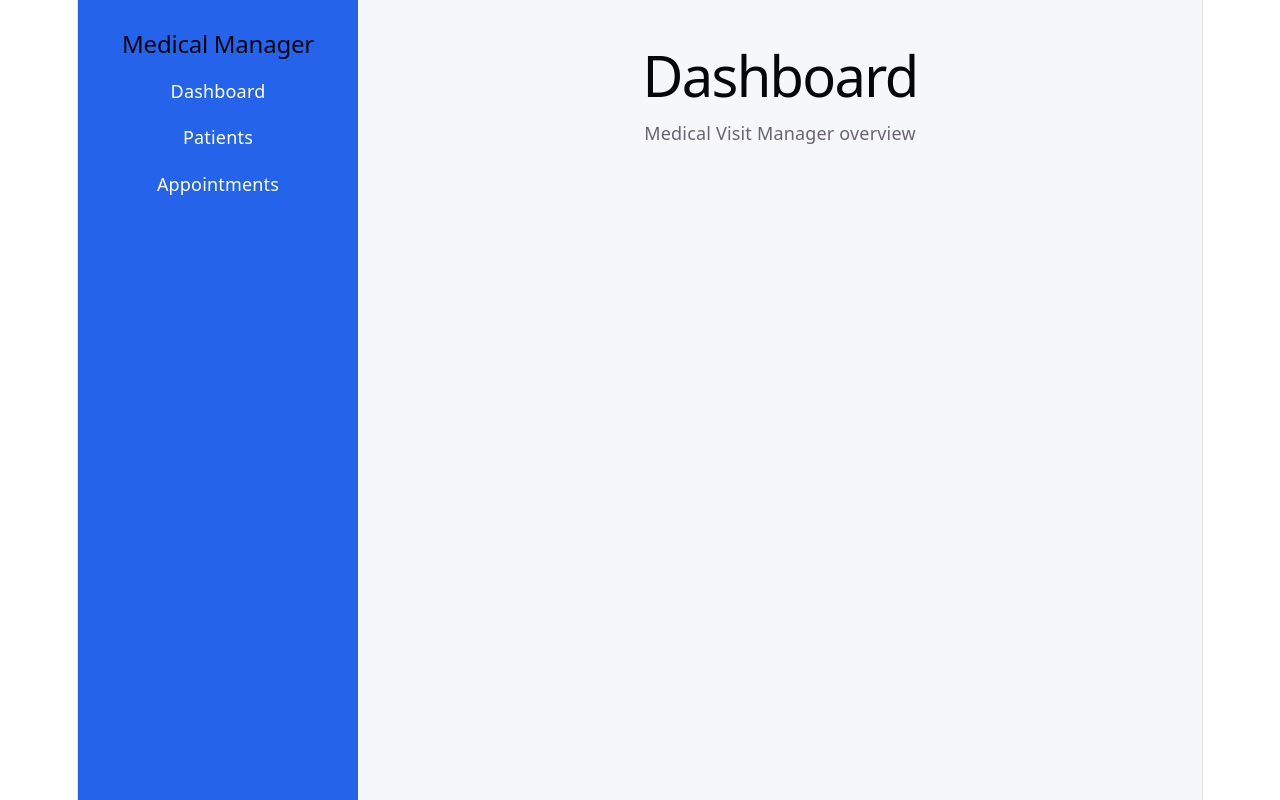
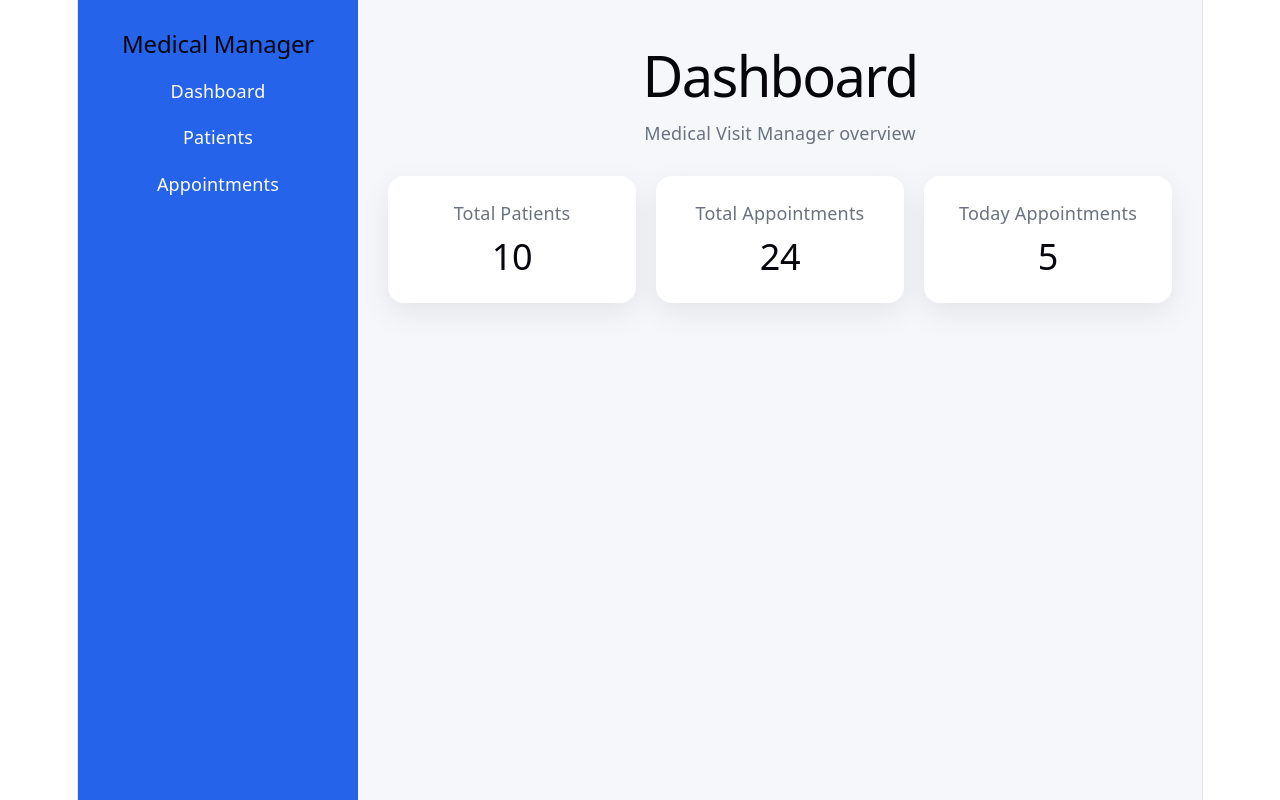
Before and after one commit to 02ionova/Medical-visit-manager, a React app in the folder frontend/: page / in a window 1280 px wide. Built offline with nearby package versions, Linux system fonts and the light colour scheme; the HTML template or start-up script is replaced by a standard one.

Commit message:
Add dashboard overview cards

```diff
--- a/frontend/src/pages/Dashboard.jsx
+++ b/frontend/src/pages/Dashboard.jsx
@@ -2,7 +2,37 @@ function Dashboard() {
     return (
         <div>
             <h1>Dashboard</h1>
-            <p>Medical Visit Manager overview</p>
+            <p style={{ color: "#6b7280", marginBottom: "30px" }}>
+                Medical Visit Manager overview
+            </p>
+
+            <div
+                style={{
+                    display: "grid",
+                    gridTemplateColumns: "repeat(3, 1fr)",
+                    gap: "20px",
+                }}
+            >
+                <DashboardCard title="Total Patients" value="10" />
+                <DashboardCard title="Total Appointments" value="24" />
+                <DashboardCard title="Today Appointments" value="5" />
+            </div>
+        </div>
+    );
+}
+
+function DashboardCard({ title, value }) {
+    return (
+        <div
+            style={{
+                background: "white",
+                borderRadius: "16px",
+                padding: "24px",
+                boxShadow: "0 10px 30px rgba(0,0,0,0.08)",
+            }}
+        >
+            <p style={{ color: "#6b7280", marginBottom: "10px" }}>{title}</p>
+            <h2 style={{ fontSize: "36px", margin: 0 }}>{value}</h2>
         </div>
     );
 }
```
